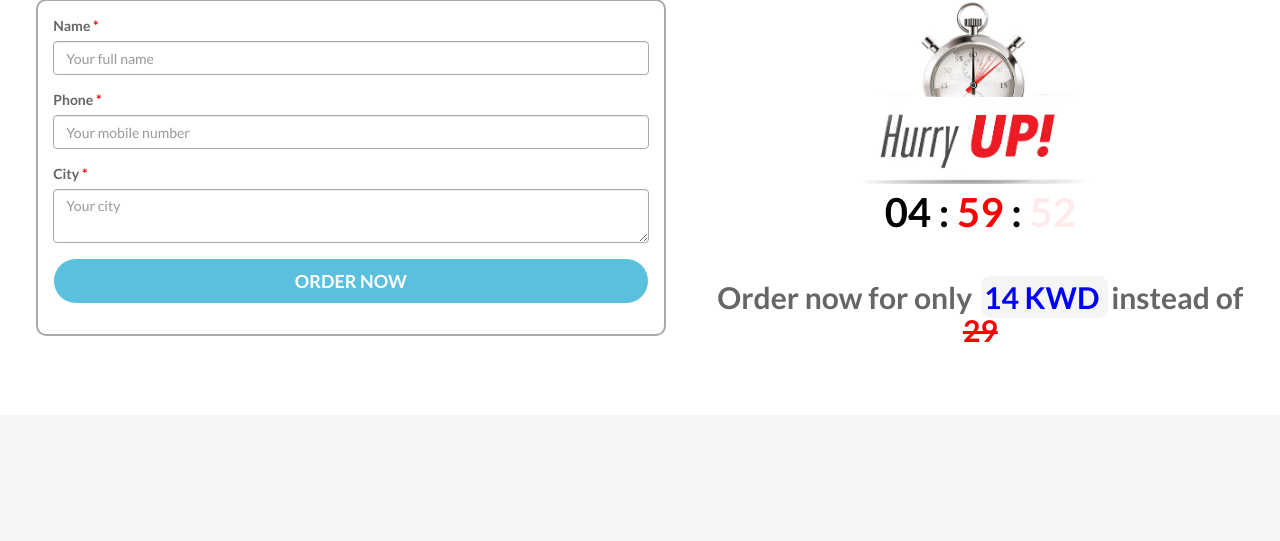
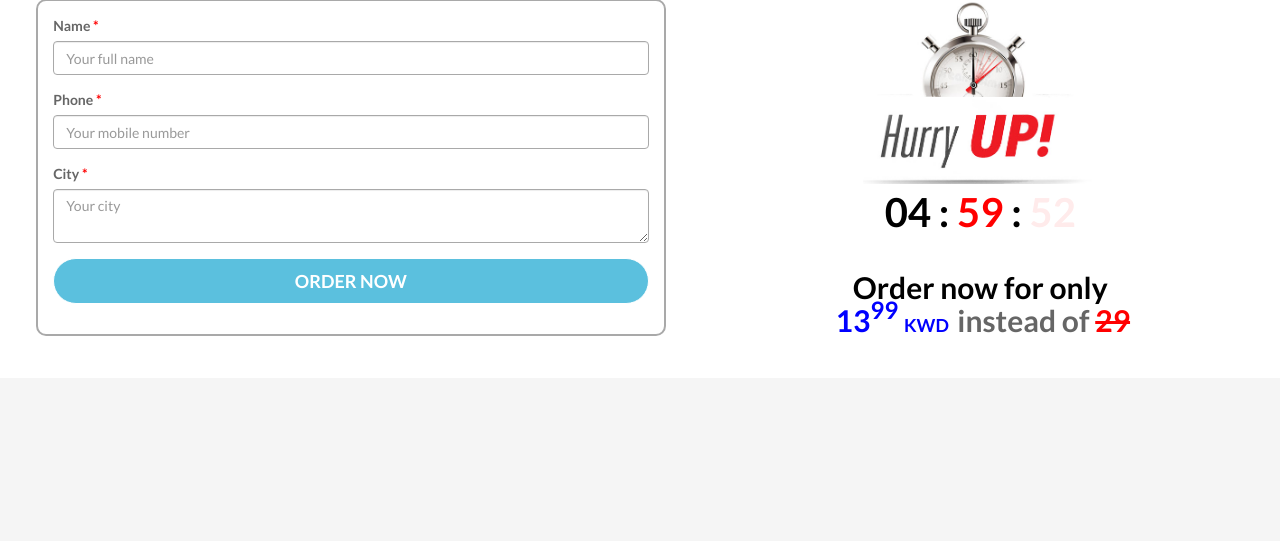
Before and after one commit to EgyptLanding/slicer-grater, a PHP site: page / in a window 1280 px wide. Shown: the part 915-1456 px from the top of the page. Run offline with PHP 8.4, Linux system fonts and the light colour scheme.

Commit message:
edit photo hurry up position and some other edits

```diff
--- a/assets/css/mystyles.css
+++ b/assets/css/mystyles.css
@@ -16,11 +16,16 @@ body{
 }
 
 #price{
-    border:1px solid whitesmoke; padding:2px;color:blue;
+    padding:2px;
+    color:blue;
     margin: 3px;
-    margin-top: 4px;
-    background: whitesmoke;
     border-radius: 10px;
+}
+
+.sup {
+    position: relative;
+    bottom: 1ex;
+    font-size: 80%;
 }
 
 
@@ -322,3 +327,9 @@ body{
     font-weight: bold;
     padding-bottom: 0!important;
 }
+
+@media screen and (max-width: 480px) {
+    #hurryUp {
+        margin-left: 17px;
+    }
+}
--- a/index.html
+++ b/index.html
@@ -129,8 +129,16 @@ overflow-x: hidden;">
                        <p id="counter"></p>
                    </div>
                 </div>
-                <div class="row" style="margin: 10px;">
-                    <h2  style="padding: 4%; padding-top: 0;"><b>Order now for only <b id="price">14 KWD </b> instead of <s style="color: red;">29</s> </b></h2>
+                <div class="row" style="margin: 0px;">
+                    <h2  style="padding: 1%; padding-top: 0;">
+                        <b><span style="color: black;">Order now for only</span>
+                            <br/>
+                            <b id="price">13<span class=sup>99</span>
+                            <span style="font-size: large;">KWD </span>
+                        </b>
+                        instead of
+                        <s style="color: red;">29</s> </b>
+                    </h2>
                 </div>
             </div>
         </div>
```
Also changed, not shown: other parts of index.html (+13 -13 lines), success.html (added).
